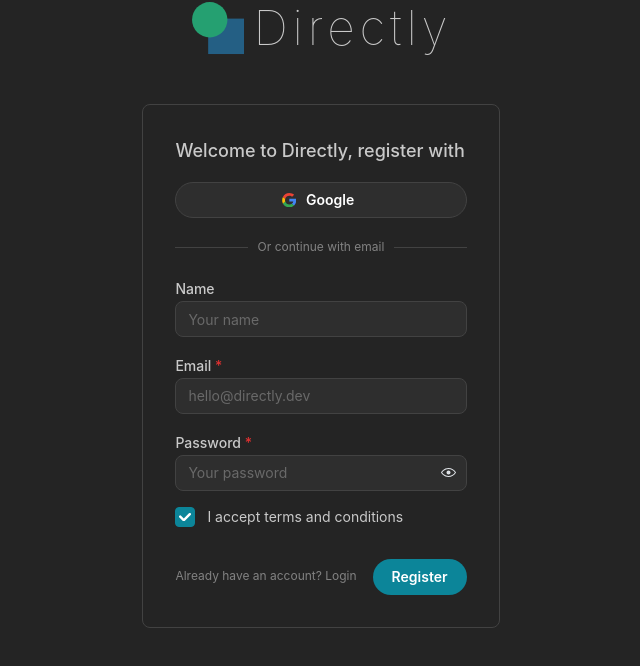
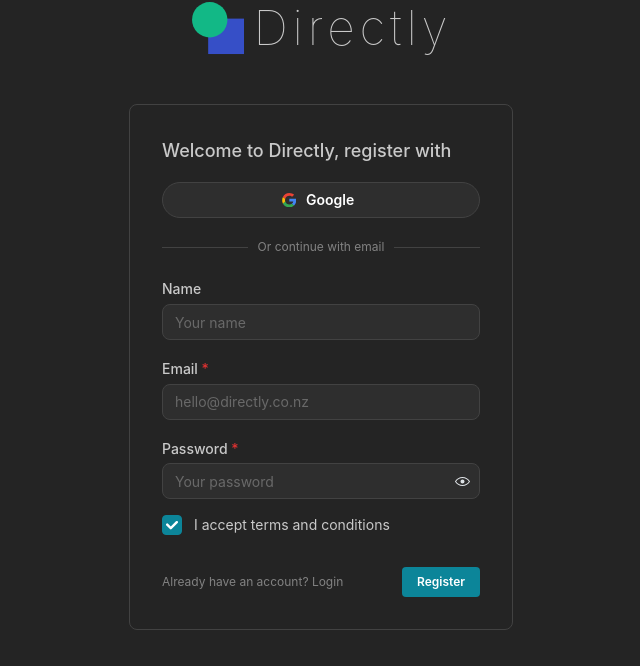
Before and after one commit to WildPastry/Directly, a React (Vite) app: page /login in a window 1280 px wide. Both pictures are taken after a click on the button "Don't have an account? Register". Shown: the top 666 px of the page, without its empty margins (319-959 px from the left). Built offline with nearby package versions, Linux system fonts and the light colour scheme.

Commit message:
Add basic auth route setup

```diff
--- a/src/App.tsx
+++ b/src/App.tsx
@@ -2,10 +2,8 @@
 import React, { useCallback, useEffect, useState } from 'react';
 import { RouterProvider, createBrowserRouter } from 'react-router-dom';
 import { AppState } from './redux/store';
-import { IAuth } from './models/auth.model';
 import { ILoading } from './models/data.model';
-import PrivateRoutes from './routes/privateRoutes';
-import PublicRoutes from './routes/publicRoutes';
+import routesConfig from './routes/Routes';
 import { setLoading } from './redux/slices/loadingSlice';
 import { useAppDispatch } from './redux/hooks';
 import { useSelector } from 'react-redux';
@@ -14,14 +12,11 @@
 const App: React.FC = (): JSX.Element => {
   const dispatch = useAppDispatch();
   const [loader, setLoader] = useState(true);
+  const router = createBrowserRouter(routesConfig);
 
   // UseSelector for reading page loading state
   const pageData = useSelector((state: AppState): ILoading => {
     return state.loading;
-  });
-
-  const authState = useSelector((state: AppState): IAuth => {
-    return state.auth;
   });
 
   // Callback / dispatch and effect for setting page loading state
@@ -36,21 +31,10 @@
   );
 
   useEffect((): void => {
-    console.log(pageData, loader, authState);
+    console.log(pageData, loader);
     pageLoading(false);
   }, [pageLoading]);
 
-  // Auth state for public or private routes
-  function checkAuth() {
-    console.log(authState);
-    return authState;
-  }
-
-  // Combine and conditionally include routes based on authentication status
-  const router = createBrowserRouter([
-    checkAuth() ? PrivateRoutes() : {},
-    ...PublicRoutes()
-  ]);
   // Provide the router configuration using RouterProvider
   return <RouterProvider router={router} />;
 };
--- a/src/components/layout/auth-form/AuthForm.tsx
+++ b/src/components/layout/auth-form/AuthForm.tsx
@@ -23,6 +23,7 @@
   // Set up navigation and dispatch
   const navigate = useNavigate();
   const dispatch = useAppDispatch();
+
   // Set up form logic
   const [type, toggle] = useToggle(['login', 'register']);
   const form = useForm({
@@ -41,7 +42,7 @@
   });
 
   return (
-    <Paper radius='md' p='xl' withBorder {...props}>
+    <Paper radius='md' p='xl' withBorder {...props} className='w-96'>
       <Text size='lg' fw={500}>
         Welcome to Directly, {type} with
       </Text>
@@ -54,13 +55,16 @@
 
       <form
         onSubmit={form.onSubmit(() => {
-          console.log('SUBMIT...');
+          console.log('Sign in...');
           dispatch(setAuth(true));
-          navigate('/');
+          navigate('/home');
         })}>
         <Stack>
           {type === 'register' && (
             <TextInput
+              classNames={{
+                label: 'mb-1'
+              }}
               label='Name'
               placeholder='Your name'
               value={form.values.name}
@@ -72,9 +76,12 @@
           )}
 
           <TextInput
+            classNames={{
+              label: 'mb-1'
+            }}
             required
             label='Email'
-            placeholder='hello@directly.dev'
+            placeholder='hello@directly.co.nz'
             value={form.values.email}
             onChange={(event) =>
               form.setFieldValue('email', event.currentTarget.value)
@@ -84,6 +91,9 @@
           />
 
           <PasswordInput
+            classNames={{
+              label: 'mb-1'
+            }}
             required
             label='Password'
             placeholder='Your password'
@@ -120,7 +130,7 @@
               ? 'Already have an account? Login'
               : "Don't have an account? Register"}
           </Anchor>
-          <Button type='submit' radius='xl'>
+          <Button type='submit' size='xs' variant='filled'>
             {upperFirst(type)}
           </Button>
         </Group>
--- a/src/components/layout/header/Header.tsx
+++ b/src/components/layout/header/Header.tsx
@@ -1,31 +1,42 @@
+/* eslint-disable no-console */
 import { Button, Group, useMantineColorScheme } from '@mantine/core';
 import {
   IconBook,
   IconEye,
   IconHome,
+  IconLogout,
   IconMoonFilled,
   IconSunFilled
 } from '@tabler/icons-react';
 import { Link } from 'react-router-dom';
 import directlyLogo from '../../../assets/logo.svg';
+import { setAuth } from '../../../redux/slices/authSlice';
+import { useAppDispatch } from '../../../redux/hooks';
 
 const Header: React.FC = (): JSX.Element => {
   // Colour scheme
   const { setColorScheme } = useMantineColorScheme();
+  // Set up navigation and dispatch
+  const dispatch = useAppDispatch();
+
+  const logout = (): void => {
+    console.log('Logout...');
+    dispatch(setAuth(true));
+  };
 
   return (
     <header aria-label='Header Section' className='mb-4'>
       <div
         className='mx-auto flex max-w-4xl
       justify-between h-16 items-center px-4'>
-        <Link to={`/`}>
+        <Link to={`/home`}>
           <div className='flex justify-between items-center'>
             <img alt='Directly logo' className='w-8 mr-2' src={directlyLogo} />
             <h1 className='font-thin text-2xl tracking-widest'>Directly</h1>
           </div>
         </Link>
         <Group gap='xs'>
-          <Link to={`/`}>
+          <Link to={`/home`}>
             <Button
               leftSection={<IconHome size={14} />}
               size='xs'
@@ -47,6 +58,16 @@
               size='xs'
               variant='outline'>
               Viewer
+            </Button>
+          </Link>
+          <Link to={`/login`}>
+            <Button
+              leftSection={<IconLogout size={14} />}
+              color='var(--mantine-color-indigo-9)'
+              size='xs'
+              onClick={() => logout()}
+              variant='filled'>
+              Logout
             </Button>
           </Link>
         </Group>
--- a/src/components/layout/not-found/NotFound.tsx
+++ b/src/components/layout/not-found/NotFound.tsx
@@ -20,7 +20,7 @@
             you think this is an error contact support.
           </Text>
           <Group justify='center'>
-            <Link to={`/`}>
+            <Link to={`/home`}>
               <Button size='md'>Take me back to the home page</Button>
             </Link>
           </Group>
--- /dev/null
+++ b/src/routes/AuthGuard.tsx
@@ -0,0 +1,30 @@
+import { Navigate, useLocation } from 'react-router-dom';
+import { AppState } from '../redux/store.ts';
+import { IAuth } from '../models/auth.model.ts';
+import Layout from '../pages/layout/Layout.tsx';
+import Loading from '../components/features/loading/Loading.tsx';
+import { useSelector } from 'react-redux';
+
+const AuthGuard: () => JSX.Element = () => {
+  const location = useLocation();
+  const authState = useSelector((state: AppState): IAuth => {
+    return state.auth;
+  });
+
+  // Auth state for public or private routes
+  const checkAuth = (): boolean => {
+    return authState.isAuthenticated;
+  };
+
+  if (checkAuth() === undefined) {
+    return <Loading />;
+  }
+
+  return checkAuth() ? (
+    <Layout />
+  ) : (
+    <Navigate to='/login' replace state={{ from: location }} />
+  );
+};
+
+export default AuthGuard;
--- a/src/routes/Routes.tsx
+++ b/src/routes/Routes.tsx
@@ -1,39 +1,33 @@
-import App from '../App.tsx';
-import Books from '../pages/books/Books.tsx';
-import Home from '../pages/home/Home.tsx';
+import AuthGuard from './AuthGuard.tsx';
 import NotFound from '../pages/error-page/ErrorPage.tsx';
-import Viewer from '../pages/viewer/Viewer.tsx';
+import PrivateRoutes from './PrivateRoutes.tsx';
+import PublicRoutes from './PublicRoutes.tsx';
 
-const routesConfig: {
+const routesConfig: (
+  | {
+      path: string;
+      element: JSX.Element;
+    }
+  | {
       element: JSX.Element;
       errorElement: JSX.Element;
       children: {
         path: string;
         element: JSX.Element;
       }[];
-}[] = [
-  {
-    element: <App />,
-    errorElement: <NotFound />,
-    children: [
+    }
+)[] = [
   {
     path: '/',
-        element: <Home />
+    element: <AuthGuard />,
+    errorElement: <NotFound />,
+    children: PrivateRoutes()
   },
-      {
-        path: '/books',
-        element: <Books />
-      },
-      {
-        path: '/viewer',
-        element: <Viewer />
-      },
+  PublicRoutes(),
   {
     path: '*',
     element: <NotFound />
   }
-    ]
-  }
 ];
 
 export default routesConfig;
--- a/src/routes/privateRoutes.tsx
+++ b/src/routes/privateRoutes.tsx
@@ -1,8 +1,9 @@
-/* eslint-disable react-refresh/only-export-components */
-import Layout from '../pages/layout/Layout.tsx';
-import NotFound from '../pages/error-page/ErrorPage.tsx';
 import { lazy } from 'react';
 
+export default function PrivateRoutes(): {
+  path: string;
+  element: JSX.Element;
+}[] {
   const Home: React.LazyExoticComponent<React.FC<{}>> = lazy(
     () => import('../pages/home/Home.tsx')
   );
@@ -13,14 +14,9 @@
     () => import('../pages/viewer/Viewer.tsx')
   );
 
-export default function PrivateRoutes() {
-  return {
-    element: <Layout />,
-    children: [
-      { path: '/', element: <Home /> },
+  return [
+    { path: '/home', element: <Home /> },
     { path: '/books', element: <Books /> },
-      { path: '/viewer', element: <Viewer /> },
-      { path: '*', element: <NotFound /> }
-    ]
-  };
+    { path: '/viewer', element: <Viewer /> }
+  ];
 }
--- a/src/routes/publicRoutes.tsx
+++ b/src/routes/publicRoutes.tsx
@@ -1,9 +1,8 @@
 import Login from '../pages/auth/Login';
-import { Navigate } from 'react-router-dom';
 
-export default function PublicRoutes() {
-  return [
-    { path: '/login', element: <Login /> },
-    { path: '*', element: <Navigate to='/login' replace /> }
-  ];
+export default function PublicRoutes(): {
+  path: string;
+  element: JSX.Element;
+} {
+  return { path: '/login', element: <Login /> };
 }
```
Also changed, not shown: public/logo.svg, src/assets/logo.svg. Lines whose indentation alone changed are shown as unchanged.
